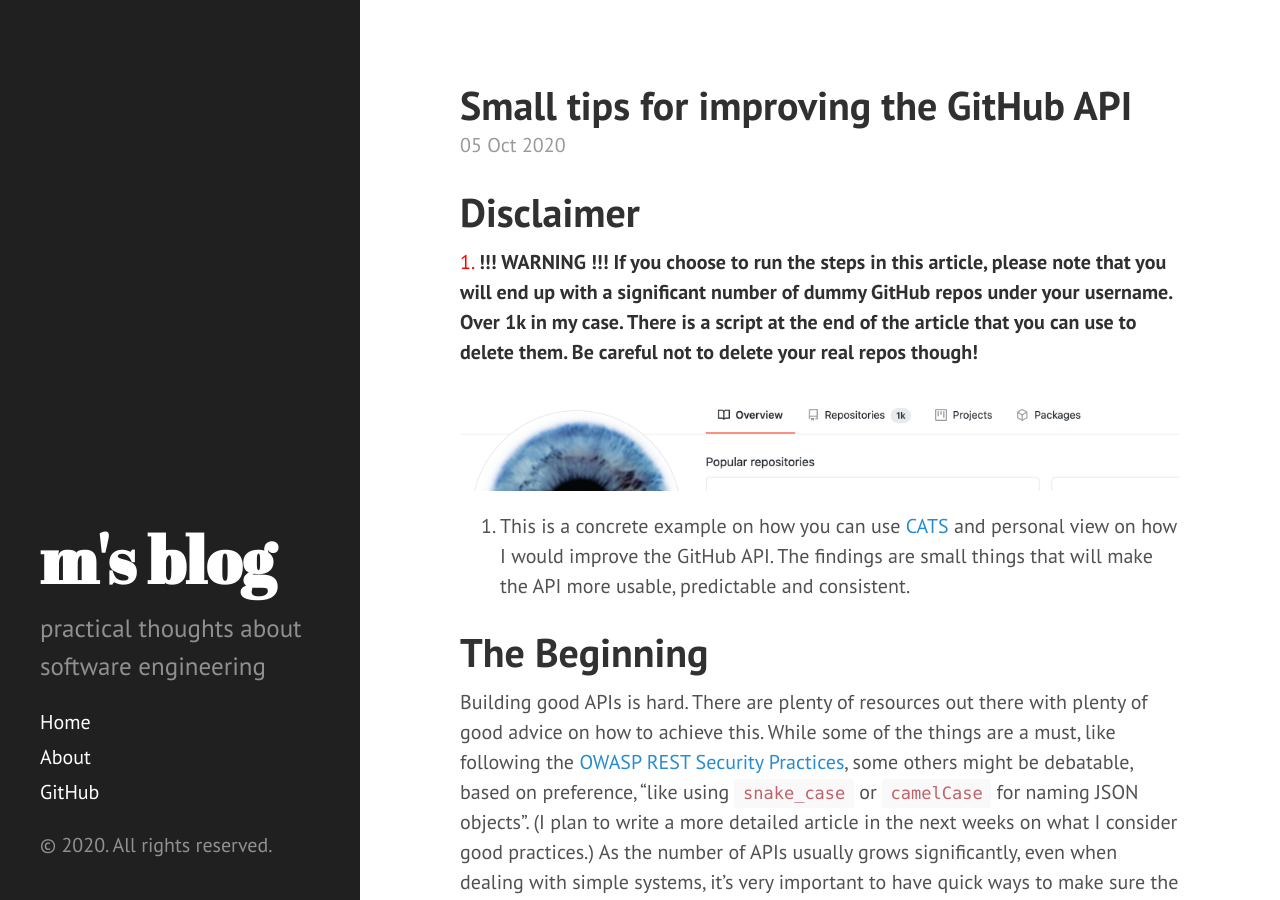
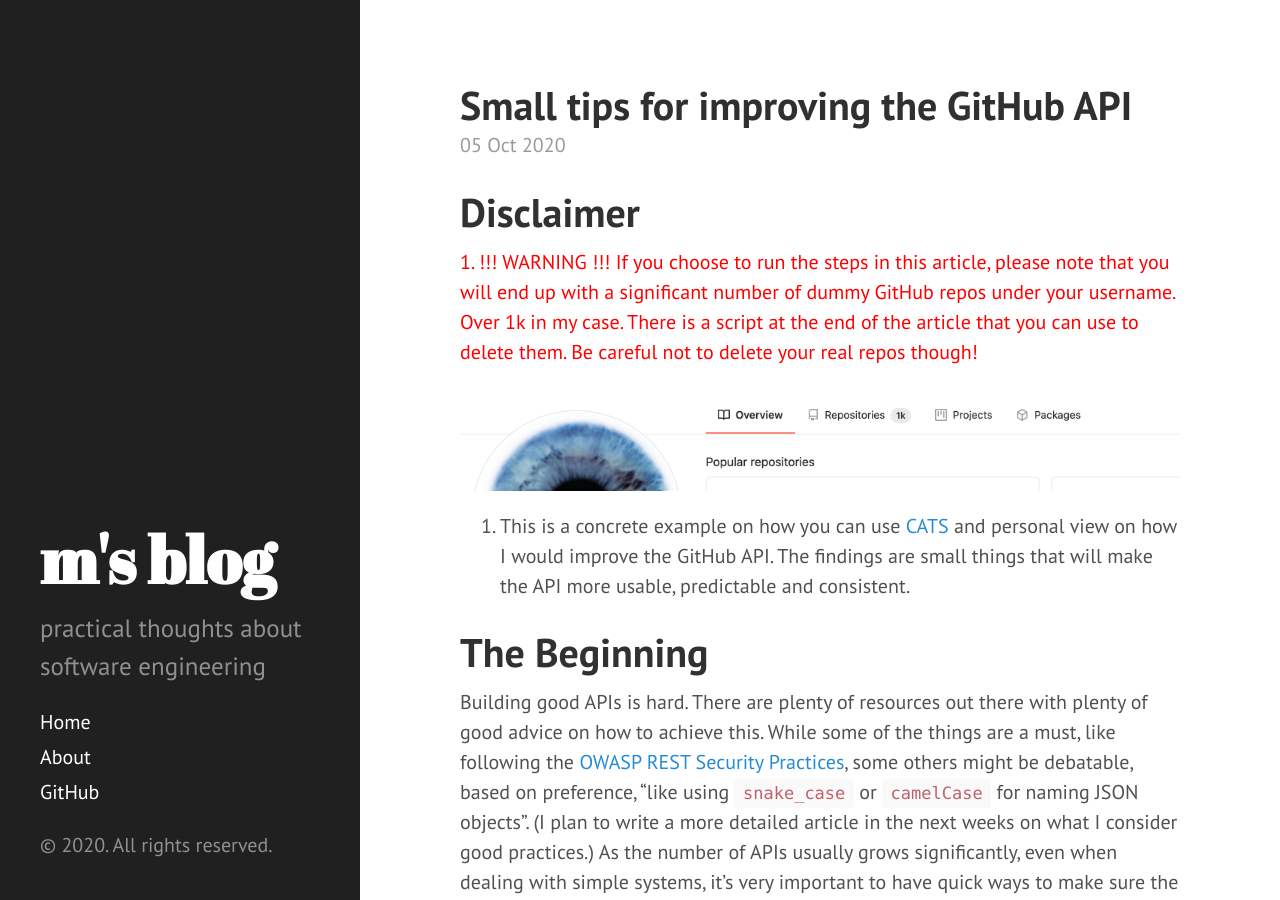
Before and after one commit to ludovicianul/ludovicianul.github.io, a Jekyll site: the page built from _posts/2020-10-05-github-api-testing.md, in a window 1280 px wide and 900 px high. Built offline with Jekyll 4.4.1, drawn with Linux system fonts in a browser that asks for light colours; comment, search, counter and statistics services are not loaded.

```diff
--- a/_posts/2020-10-05-github-api-testing.md
+++ b/_posts/2020-10-05-github-api-testing.md
@@ -3,8 +3,8 @@ layout: post
 title: Small tips for improving the GitHub API
 ---
 # Disclaimer
-<span style="color:red">1. **!!! WARNING !!! If you choose to run the steps in this article, please note that you will end up with a significant number of dummy GitHub repos under your username. Over 1k in my case.
-There is a script at the end of the article that you can use to delete them. Be careful not to delete your real repos though!**</span>
+<span style="color:red">1. !!! WARNING !!! If you choose to run the steps in this article, please note that you will end up with a significant number of dummy GitHub repos under your username. Over 1k in my case.
+There is a script at the end of the article that you can use to delete them. Be careful not to delete your real repos though!</span>
 
 ![Repos](https://github.com/ludovicianul/ludovicianul.github.io/raw/master/images/github_repos.png)
 
```
